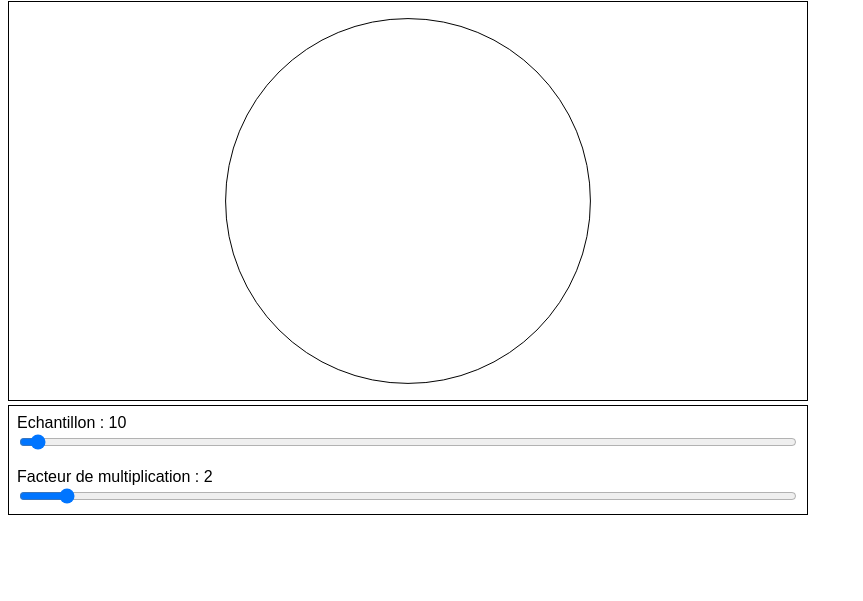
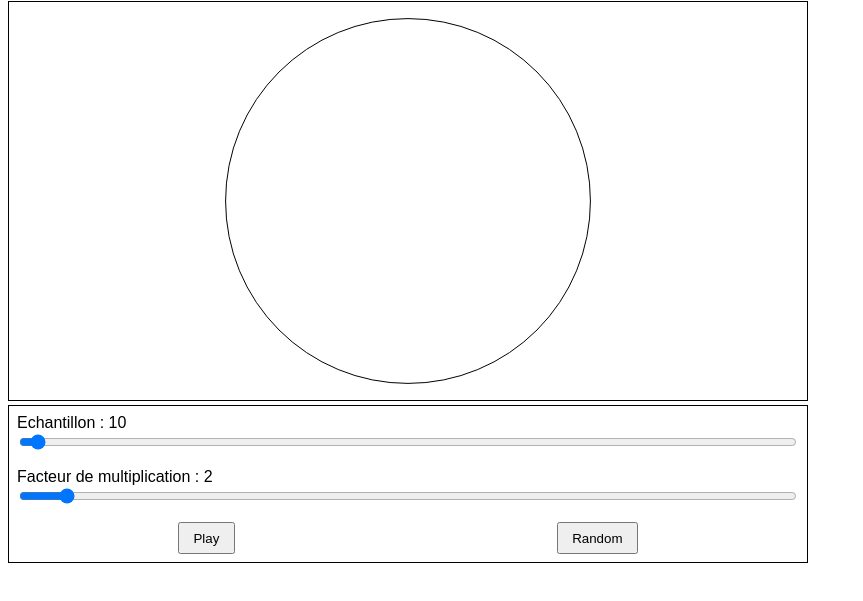
Before and after one commit to Deltouxx/formation_ts, a website built with Vite: page front/index.html in a window 1280 px wide. Shown: the part 79-680 px from the top of the page, without its empty margins (0-863 px from the left). Built offline with nearby package versions, Linux system fonts and the light colour scheme.

Commit message:
dev: customize button

```diff
--- a/front/index.html
+++ b/front/index.html
@@ -24,6 +24,10 @@
         <span>Facteur de multiplication : <span class="value">xxx</span></span>
         <input type="range" name="" id="" min="1" max="20" step="0.01" />
       </label>
+      <div class="buttons">
+        <button class="play">Play</button>
+        <button class="random">Random</button>
+      </div>
     </div>
   </body>
 </html>
--- a/front/src/style.scss
+++ b/front/src/style.scss
@@ -44,3 +44,13 @@
     flex-flow: column;
   }
 }
+
+div.buttons {
+  display: flex;
+  justify-content: space-around;
+
+  button {
+    padding: 0.5em 1em;
+    cursor: pointer;
+  }
+}
```
